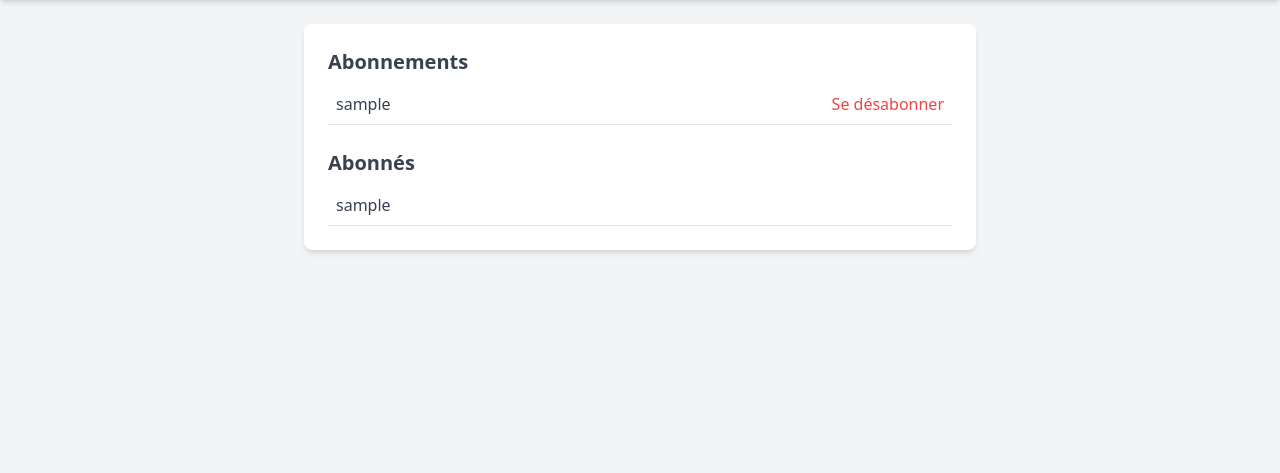
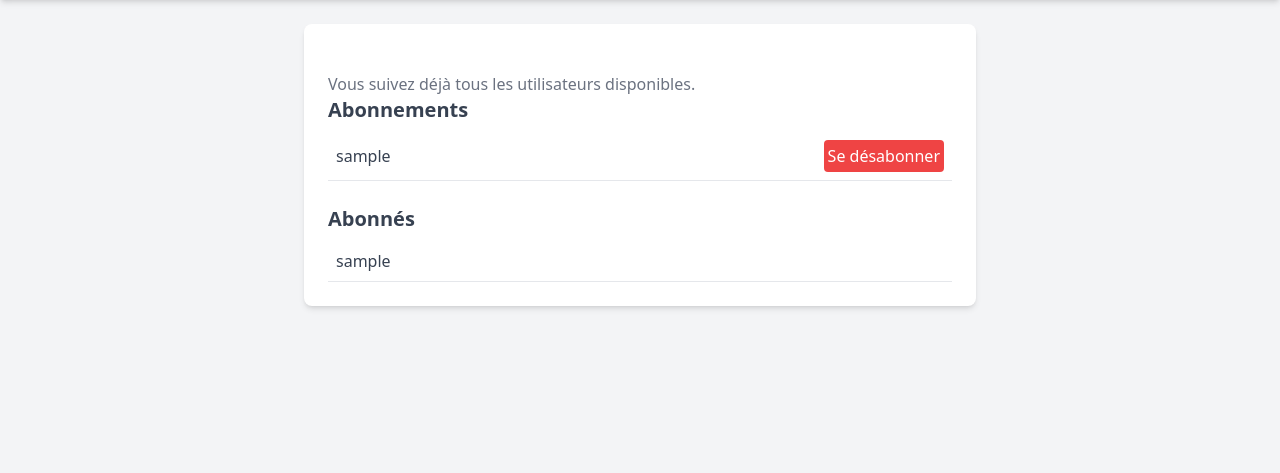
Before and after one commit to degregor69/litrevu, a Django app: page /follows/ in a window 1280 px wide. Shown: the part 64-537 px from the top of the page. Run offline with Django 5.2, Linux system fonts and the light colour scheme; a user stored in the database is signed in; tables that the repository leaves empty hold one stand-in row (values such as "Sample post"); some libraries are stand-ins or nearby versions.

Commit message:
following page done

```diff
--- a/follows/templates/follows_index.html
+++ b/follows/templates/follows_index.html
@@ -1,19 +1,38 @@
 {% extends "base.html" %}
 {% block content %}
 <div class="max-w-2xl mx-auto bg-white p-6 rounded-lg shadow-md">
+    <div class="mt-6">
+    {% if users_to_follow %}
+        <form method="POST" action="{% url 'follow' %}">
+            {% csrf_token %}
+            <div class="flex items-center space-x-2 mb-2">
+                <select name="user_id" class="p-2 border rounded w-full">
+                    <option value="" disabled selected>Sélectionnez un utilisateur</option>
+                    {% for user in users_to_follow %}
+                        <option value="{{ user.id }}">{{ user.username }}</option>
+                    {% endfor %}
+                </select>
+                <button type="submit" class="p-2 bg-blue-500 text-white rounded mb-2">S'abonner</button>
+            </div>
+        </form>
+        {% endif %}
+        {% if not users_to_follow %}
+            <p class="text-gray-500 mt-4">Vous suivez déjà tous les utilisateurs disponibles.</p>
+        {% endif %}
+    </div>
     <div class="mb-6">
-        <h2 class="text-xl font-semibold text-gray-700 mb-2">Abonnements</h2>
+        <h3 class="text-xl font-semibold text-gray-700 mb-2">Abonnements</h3>
         {% if following %}
             <ul>
                 {% for follow in following %}
-                    <li class="p-2 border-b text-gray-700 flex justify-between items-center">
-                        <span>{{ follow.followed_user.username }}</span>
-                        <form method="POST" action="{% url 'unfollow' follow.id %}">
-                            {% csrf_token %}
-                            <button type="submit" class="text-red-500 hover:text-red-700">Se désabonner</button>
-                        </form>
-                    </li>
-                {% endfor %}
+                <li class="p-2 border-b flex justify-between items-center text-gray-700">
+                    {{ follow.followed_user.username }}
+                    <form method="POST" action="{% url 'unfollow' follow.id %}" class="inline">
+                        {% csrf_token %}
+                        <button type="submit" class="p-1 bg-red-500 text-white rounded">Se désabonner</button>
+                    </form>
+                </li>
+            {% endfor %}
             </ul>
         {% else %}
             <p class="text-gray-500">Vous ne suivez personne pour le moment.</p>
@@ -21,7 +40,7 @@
     </div>
 
     <div>
-        <h2 class="text-xl font-semibold text-gray-700 mb-2">Abonnés</h2>
+        <h3 class="text-xl font-semibold text-gray-700 mb-2">Abonnés</h3>
         {% if followers %}
             <ul>
                 {% for follow in followers %}
--- a/follows/urls.py
+++ b/follows/urls.py
@@ -1,7 +1,8 @@
 from django.urls import path
-from .views import follows_index, unfollow
+from .views import follows_index, unfollow, follow
 
 urlpatterns = [
-    path('', follows_index, name='following_list'),
-    path('unfollow/<int:follow_id>/', unfollow , name='unfollow')
+    path('', follows_index, name='follows_index'),
+    path("unfollow/<int:follow_id>/", unfollow, name="unfollow"),
+    path('follow/', follow, name='follow')
 ]
--- a/follows/views.py
+++ b/follows/views.py
@@ -1,16 +1,32 @@
 from django.shortcuts import render, get_object_or_404, redirect
 from django.contrib.auth.decorators import login_required
 from .models import UserFollows
+from users.models import CustomUser
 
 @login_required
 def follows_index(request):
-    followers = UserFollows.objects.filter(followed_user=request.user)  # Ceux qui suivent l'utilisateur
-    following = UserFollows.objects.filter(user=request.user)  # Ceux que l'utilisateur suit
+    all_users = CustomUser.objects.exclude(id=request.user.id).filter(is_superuser=False)
+    followers = UserFollows.objects.filter(followed_user=request.user)
+    following = UserFollows.objects.filter(user=request.user)
 
-    return render(request, "follows_index.html", {"followers": followers, "following": following})
+    following_ids = following.values_list("followed_user__id", flat=True)
+    users_to_follow = all_users.exclude(id__in=following_ids)
+    return render(request, "follows_index.html", {"users_to_follow": users_to_follow,"followers": followers, "following": following})
 
 @login_required
 def unfollow(request, follow_id):
     follow = get_object_or_404(UserFollows, id=follow_id, user=request.user)
     follow.delete()
-    return redirect("follows_index.html")
+    return redirect("follows_index")
+
+
+@login_required
+def follow(request):
+    user_id = request.POST.get('user_id')
+    if user_id:
+        user_to_follow = get_object_or_404(CustomUser, id=user_id)
+
+        if not UserFollows.objects.filter(user=request.user, followed_user=user_to_follow).exists():
+            UserFollows.objects.create(user=request.user, followed_user=user_to_follow)
+
+    return redirect('follows_index')
```
